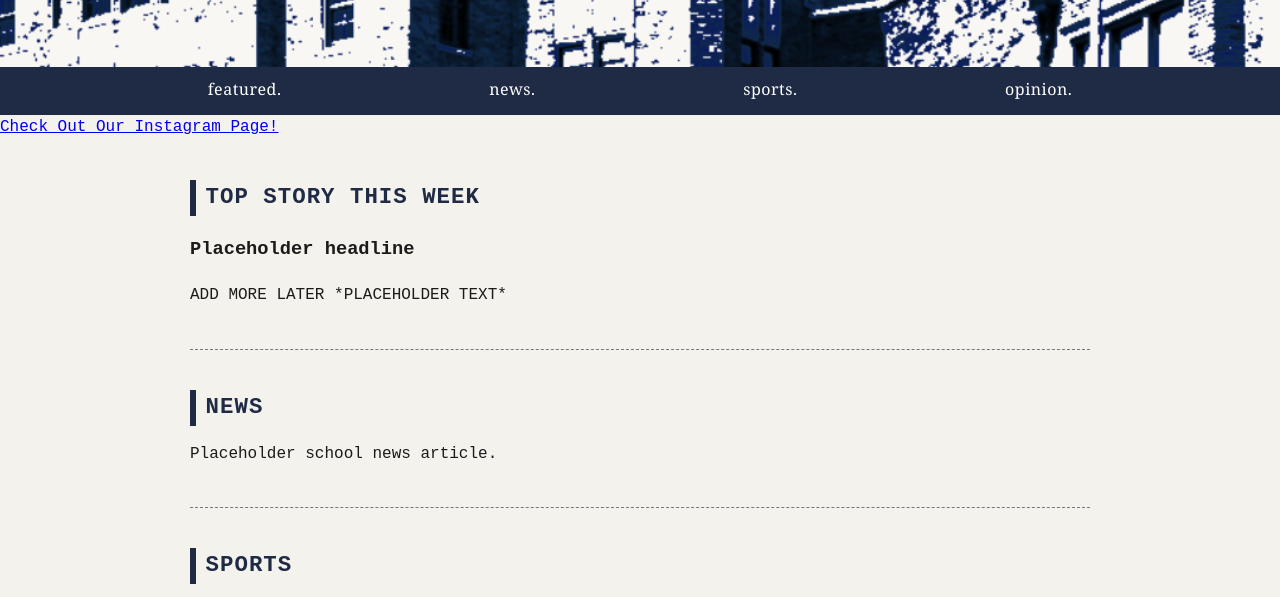
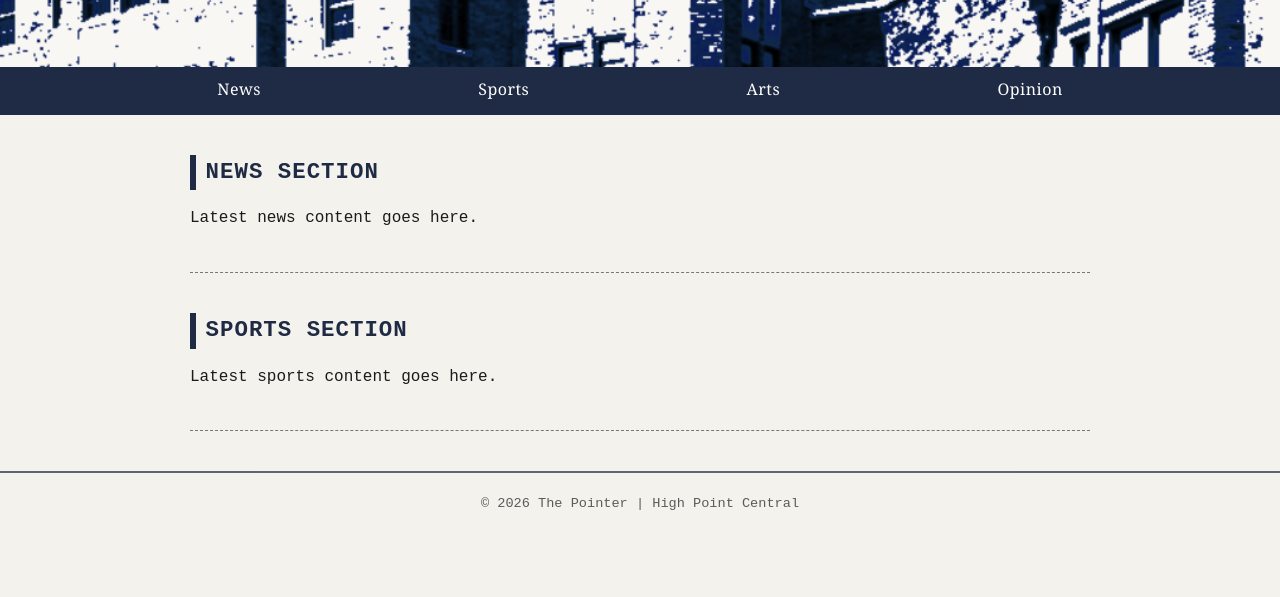
Before and after one commit to hpcpointer/_the_pointer, a plain HTML site: page index.html in a window 1280 px wide. Shown: the part 183-780 px from the top of the page. Drawn offline with Linux system fonts and the light colour scheme.

Commit message:
Refactor index.html structure and content
Updated the structure of the index.html file by removing placeholder sections and adding a news and sports section.

```diff
--- a/index.html
+++ b/index.html
@@ -8,6 +8,7 @@
 </head>
 <body>
 
+  <!-- ---------- Header ---------- -->
   <header>
     <div class="banner">
       <img src="images/website-banner.png" alt="The Pointer Banner">
@@ -16,53 +17,34 @@
         <p>High Point Central Student Newspaper</p>
       </div>
     </div>
+
+    <!-- Navigation -->
+    <nav>
+      <ul>
+        <li><a href="#news">News</a></li>
+        <li><a href="#sports">Sports</a></li>
+        <li><a href="#arts">Arts</a></li>
+        <li><a href="#opinion">Opinion</a></li>
+      </ul>
+    </nav>
   </header>
 
-
-    <nav>
-  <ul>
-    <li><a href="#featured">featured.</a></li>
-    <li><a href="#news">news.</a></li>
-    <li><a href="#sports">sports.</a></li>
-    <li><a href="#opinion">opinion.</a></li>
-  </ul>
-</nav>
-
-
-<div class="social-container">
-  <a href="https://www.instagram.com/hpcpointer?igsh=MWx0cm1xdHc1NGVlMA==" class="instagram-btn" target="_blank" rel="noopener">
-    Check Out Our Instagram Page!
-  </a>
-</div>
-
-
+  <!-- ---------- Main Content ---------- -->
   <main>
-      <section id="featured">
-        <h2>Top Story This Week</h2>
-        <h3>Placeholder headline</h3>
-        <p>
-      ADD MORE LATER  *PLACEHOLDER TEXT*
-        </p>
+    <section id="news">
+      <h2>News Section</h2>
+      <p>Latest news content goes here.</p>
     </section>
-
-      <section id="news">
-        <h2>News</h2>
-        <p>Placeholder school news article.</p>
-      </section>
-
     <section id="sports">
-        <h2>Sports</h2>
-        <p>Placeholder sports coverage.</p>
-      </section>
-
-      <section id="opinion">
-        <h2>Opinion</h2>
-        <p>Placeholder opinion piece.</p>
+      <h2>Sports Section</h2>
+      <p>Latest sports content goes here.</p>
     </section>
   </main>
 
+  <!-- ---------- Footer ---------- -->
   <footer>
-      <p>© The Pointer  EST. 1921</p>
+    &copy; 2026 The Pointer | High Point Central
   </footer>
+
 </body>
 </html>
```
Lines whose indentation alone changed are shown as unchanged.
